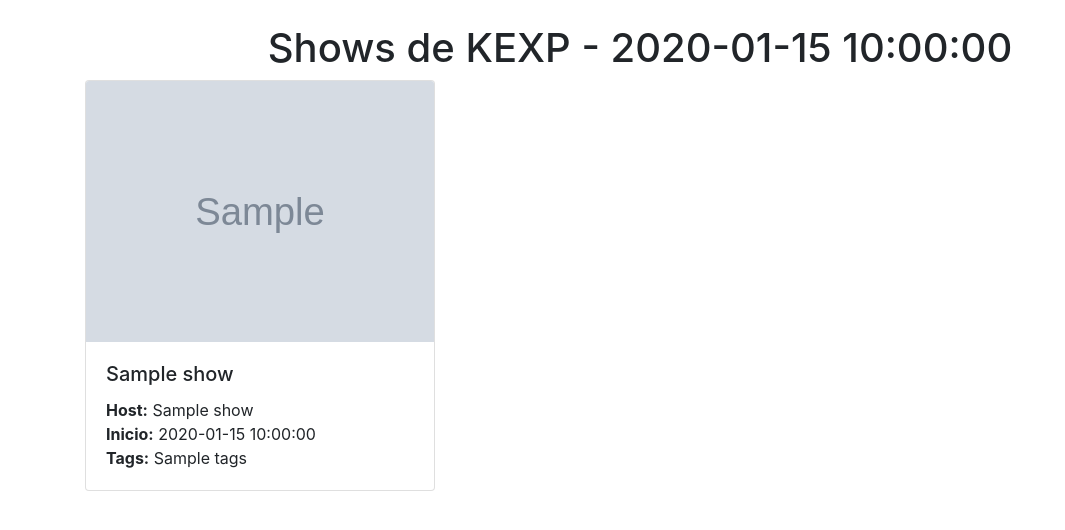
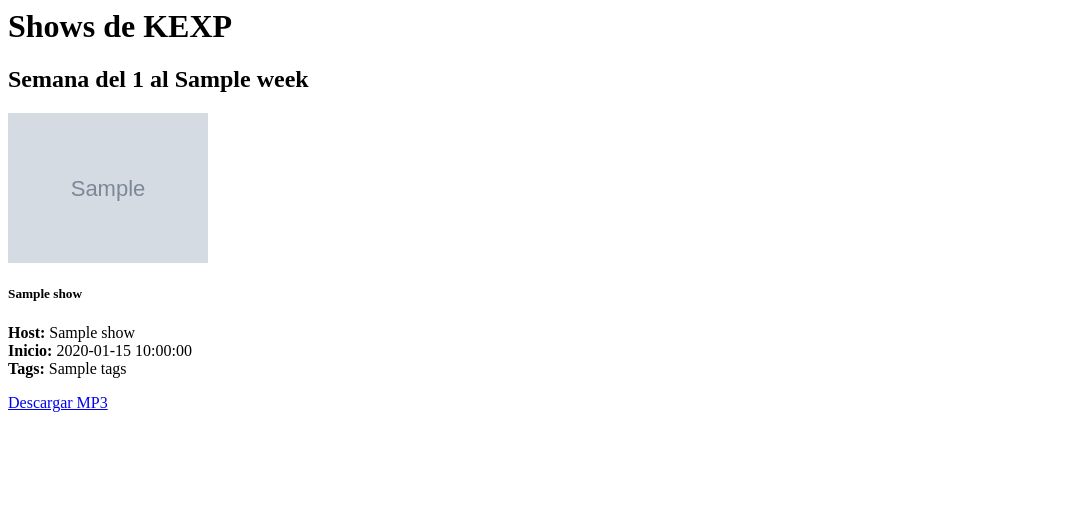
Before and after one commit to darioaxel/KEXP-Shows-Downloader, a Flask app: template templates/index.html in a window 1280 px wide. Shown: the top 530 px of the page, without its empty margins (0-1065 px from the left). Run offline with Flask 3, Linux system fonts and the light colour scheme; the template is opened without the code that fills it: most values are stand-ins (such as "Sample title", 1, 10 or a date in 2020); grey boxes marked "Sample" are stand-in pictures; some libraries are stand-ins or nearby versions.

Commit message:
avanzando a la descarga de los mp3

```diff
--- a/app.py
+++ b/app.py
@@ -1,62 +1,64 @@
 from flask import Flask, render_template
 import requests
 from datetime import datetime, timedelta
+from collections import defaultdict
 
 app = Flask(__name__)
 
 @app.route('/')
 def index():
-    # Definimos la fecha para la que queremos obtener los shows (15 de octubre en tu caso)
-    target_date = datetime(2024, 10, 15)
-    shows = get_shows_by_date(target_date)
+    start_date = datetime(2024, 10, 1)
+    shows_by_week = get_shows_by_weeks(start_date)
+    return render_template('index.html', shows_by_week=shows_by_week)
 
-    # Convertimos la fecha a una cadena para el uso en el template
-    formatted_date = target_date.date().strftime('%Y-%m-%d')
-
-    # Renderizamos el template y pasamos los shows filtrados
-    return render_template('index.html', shows=shows, formatted_date=formatted_date)
-
-def get_shows_by_date(date):
-    # Usamos el día anterior para el start_time_after
-    day_before = date - timedelta(days=1)
+def get_shows_by_weeks(start_date):
+    day_before = start_date - timedelta(days=1)
     start_time = day_before.strftime('%Y-%m-%dT00:00:00.000Z')
 
-    # Llamada a la API para obtener los shows
-    url = f'https://api.kexp.org/v2/shows/?expand=hosts&start_time_after={start_time}&limit=1050'
+    url = f'https://api.kexp.org/v2/shows/?expand=hosts&start_time_after={start_time}&limit=50'
     print(f'Llamando a la API: {url}')
 
     response = requests.get(url)
 
     if response.status_code == 200:
         json_response = response.json()
+        print("Respuesta completa de la API:")
+        print(json_response)
 
-        # Imprimimos el JSON completo para depuración
-        print("Respuesta completa de la API:")
-        print(json_response['results'])
-        print('START TIME')
-        print(start_time)
-        print(date)
-        # Filtramos los shows que coinciden con la fecha deseada
-        shows_filtered = []
+        shows_by_week = defaultdict(list)
+
         if 'results' in json_response:
             for show in json_response['results']:
                 show_start_time = datetime.strptime(show['start_time'], '%Y-%m-%dT%H:%M:%S%z')
-                print(show_start_time)
-                # Si el show es del día deseado (15 de octubre en este caso)
-                if show_start_time.date() == date.date():
-                    print(f"Show encontrado para {date.date()}: {show['program_name']} - {show['host_names'][0] if show['host_names'] else 'Desconocido'}")
-                    shows_filtered.append({
-                        'program_name': show['program_name'],
-                        'host_name': show['host_names'][0] if show['host_names'] else 'Desconocido',
-                        'start_time': show_start_time.strftime('%Y-%m-%d %H:%M:%S'),
-                        'tags': show['program_tags'] if show['program_tags'] else 'Sin tags',
-                        'image_uri': show['image_uri']
-                    })
+                week_start = show_start_time - timedelta(days=show_start_time.weekday())
+                week_end = week_start + timedelta(days=6)
+                week_range = (week_start.date(), week_end.date())
 
-        return shows_filtered
+                download_link = generate_mp3_download_link(show)
+
+                shows_by_week[week_range].append({
+                    'program_name': show['program_name'],
+                    'host_name': show['host_names'][0] if show['host_names'] else 'Desconocido',
+                    'start_time': show_start_time.strftime('%Y-%m-%d %H:%M:%S'),
+                    'tags': show['program_tags'] if show['program_tags'] else 'Sin tags',
+                    'image_uri': show['image_uri'],
+                    'download_link': download_link
+                })
+
+        return shows_by_week
     else:
         print(f"Error al llamar a la API: {response.status_code}")
-        return []
+        return {}
+
+def generate_mp3_download_link(show):
+    start_time = datetime.strptime(show['start_time'], '%Y-%m-%dT%H:%M:%S%z')
+    date_str = start_time.strftime('%Y%m%d%H%M%S')
+    program_name_slug = show['program_name'].lower().replace(" ", "-")
+    download_link = (
+        f"https://kexp-archive.streamguys1.com/content/kexp/{date_str}-4-485-{program_name_slug}.mp3?"
+        "listeningSessionID=0CD_382_78__ef17e74236afc239e88f1de6cdaade26743a3ea6"
+    )
+    return download_link
 
 if __name__ == '__main__':
     app.run(debug=True)
--- a/templates/index.html
+++ b/templates/index.html
@@ -1,20 +1,19 @@
-<!DOCTYPE html>
-<html lang="es">
-<head>
-    <meta charset="UTF-8">
-    <meta name="viewport" content="width=device-width, initial-scale=1.0">
-    <title>Shows de KEXP</title>
-    <link rel="stylesheet" href="https://stackpath.bootstrapcdn.com/bootstrap/4.5.2/css/bootstrap.min.css">
-</head>
-<body>
 <div class="container mt-4">
-        <h1 class="text-center">Shows de KEXP - {{ formatted_date }}</h1>
+    <h1 class="text-center">Shows de KEXP</h1>
 
+    {% for week, shows in shows_by_week.items() %}
+        <div class="card mb-4">
+            <div class="card-header">
+                <h2 class="text-center">
+                    Semana del {{ week[0] }} al {{ week[1] }}
+                </h2>
+            </div>
+            <div class="card-body">
                 <div class="row">
                     {% for show in shows %}
-                <div class="col-md-4">
+                        <div class="col-md-2">
                             <div class="card mb-4">
-                        <img class="card-img-top" src="{{ show.image_uri }}" alt="Imagen del programa">
+                                <img class="card-img-top" src="{{ show.image_uri }}" alt="Imagen del programa" style="height: 150px; object-fit: cover;">
                                 <div class="card-body">
                                     <h5 class="card-title">{{ show.program_name }}</h5>
                                     <p class="card-text">
@@ -22,16 +21,13 @@
                                         <strong>Inicio:</strong> {{ show.start_time }}<br>
                                         <strong>Tags:</strong> {{ show.tags }}
                                     </p>
+                                    <a href="{{ show.download_link }}" class="btn btn-primary">Descargar MP3</a>
                                 </div>
                             </div>
                         </div>
-            {% else %}
-                <p>No hay shows disponibles para esta fecha.</p>
                     {% endfor %}
                 </div>
             </div>
-
-    <script src="https://code.jquery.com/jquery-3.5.1.slim.min.js"></script>
-    <script src="https://cdn.jsdelivr.net/npm/bootstrap@4.5.2/dist/js/bootstrap.bundle.min.js"></script>
-</body>
-</html>
+        </div>
+    {% endfor %}
+</div>
```
Lines whose indentation alone changed are shown as unchanged.
